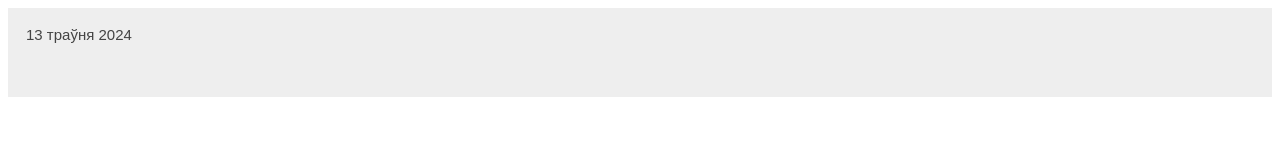
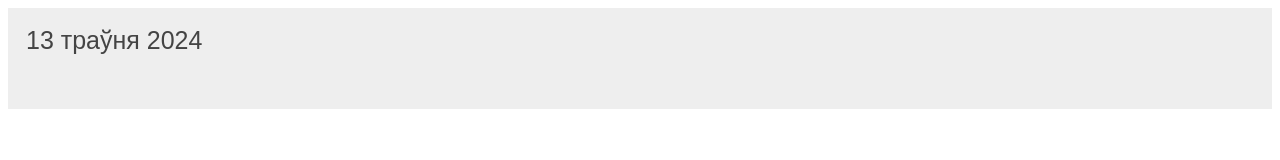
Before and after one commit to Loentrin/notes, a plain HTML site: page index.html in a window 1280 px wide. Drawn offline with Linux system fonts and the light colour scheme.

Commit message:
Update index.html

```diff
--- a/index.html
+++ b/index.html
@@ -14,7 +14,7 @@
   border: none;
   text-align: left;
   outline: none;
-  font-size: 15px;
+  font-size: 25px;
 }
 
 /* Add a background color to the button if it is clicked on (add the .active class with JS), and when you move the mouse over it (hover) */
@@ -30,6 +30,7 @@
   overflow: hidden;
   transition: max-height 0.2s ease-out;
   height: auto;
+  font-size: 25px;
 }
 </style>
 </head>
```
